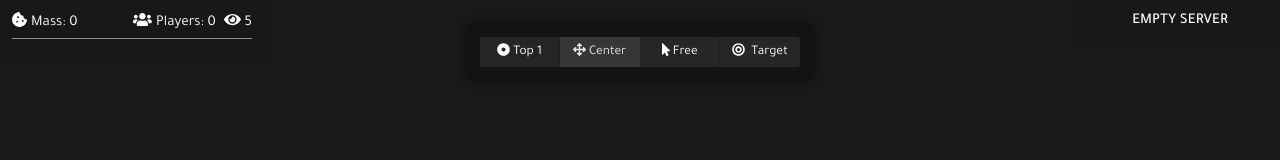
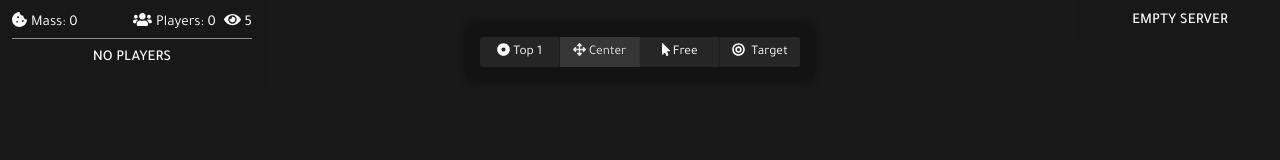
Before and after one commit to goodbot13/agarix-front-new, a React (Create React App) app: page / in a window 1280 px wide. Shown: the top 160 px of the page. Built offline with nearby package versions, Linux system fonts and the light colour scheme.

Commit message:
no team players display/fix

```diff
--- a/src/components/huds/top-team/index.module.scss
+++ b/src/components/huds/top-team/index.module.scss
@@ -29,4 +29,12 @@
       }
     }
   }
+
+  .noPlayers {
+    text-align: center;
+    text-transform: uppercase;
+    font-weight: 500;
+    color: #fff;
+    padding: 4px;
+  }
 }
--- a/src/components/huds/top-team/index.tsx
+++ b/src/components/huds/top-team/index.tsx
@@ -1,4 +1,4 @@
-import { FC } from 'react';
+import { FC, useEffect, useState } from 'react';
 import css from './index.module.scss';
 
 import { faCookieBite, faEye, faUsers } from '@fortawesome/free-solid-svg-icons';
@@ -8,6 +8,7 @@ import { numberToK, rgbToCssString } from 'api/utils';
 
 import { connect } from 'react-redux';
 import { AppStateType } from 'redux/store';
+import { ITopTeamPlayer } from 'redux/UI/types';
 
 const TopTeam: FC<TopTeamType> = ({
   shown,
@@ -21,9 +22,21 @@ const TopTeam: FC<TopTeamType> = ({
   players
 }) => {
 
-  const totalMassValue = players.length
-    ? players.map((player) => player.mass).reduce((prev, current) => prev + current)
-    : 0;
+  const [totalMassValue, setTotalMassValue] = useState(0 as number);
+  const [_players, _setPlayers] = useState([] as ITopTeamPlayer[]);
+
+  useEffect(() => {
+    const mass = players.length
+      ? players.map((player) => player.mass).reduce((prev, current) => prev + current)
+      : 0;
+
+    const tmp = players.filter((player) => player.isAlive)
+                        .slice(0, displayAmount)
+                        .sort((a, b) => b.mass - a.mass);
+
+    _setPlayers(tmp);
+    setTotalMassValue(mass);
+  }, [players]);
 
   return (
     shown ? (
@@ -57,11 +70,7 @@ const TopTeam: FC<TopTeamType> = ({
           </div>
         )}
         <div className={css.players}>
-          {players
-            .filter((player) => player.isAlive)
-            .slice(0, displayAmount)
-            .sort((a, b) => b.mass - a.mass)
-            .map((player) => (
+          {_players.length ? _players.map((player) => (
               <div
                 className={css.player}
                 key={player.id}
@@ -74,6 +83,8 @@ const TopTeam: FC<TopTeamType> = ({
                 <div className={css.nick}>{player.nick}</div>
               </div>
             )
+          ) : (
+            <div className={css.noPlayers}>No players</div>
           )}
         </div>
       </div>
```
